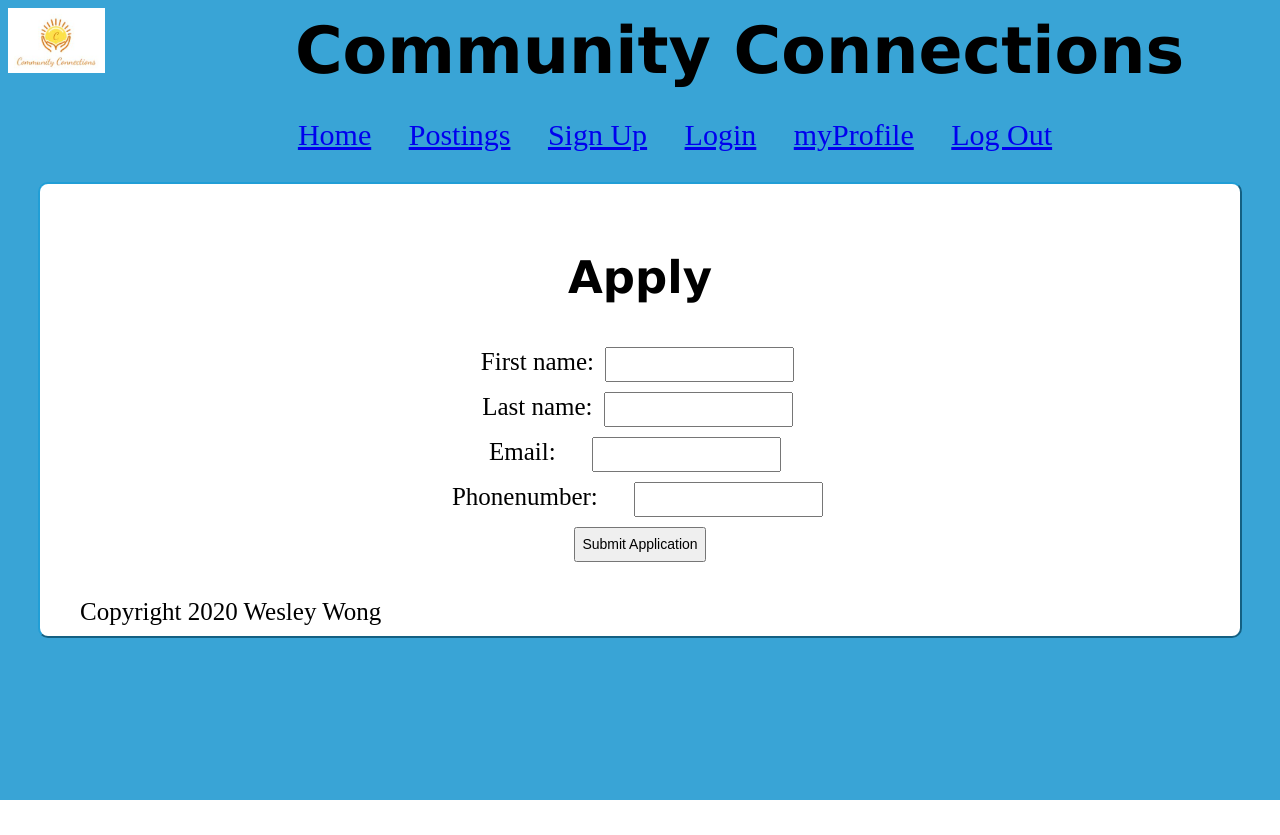
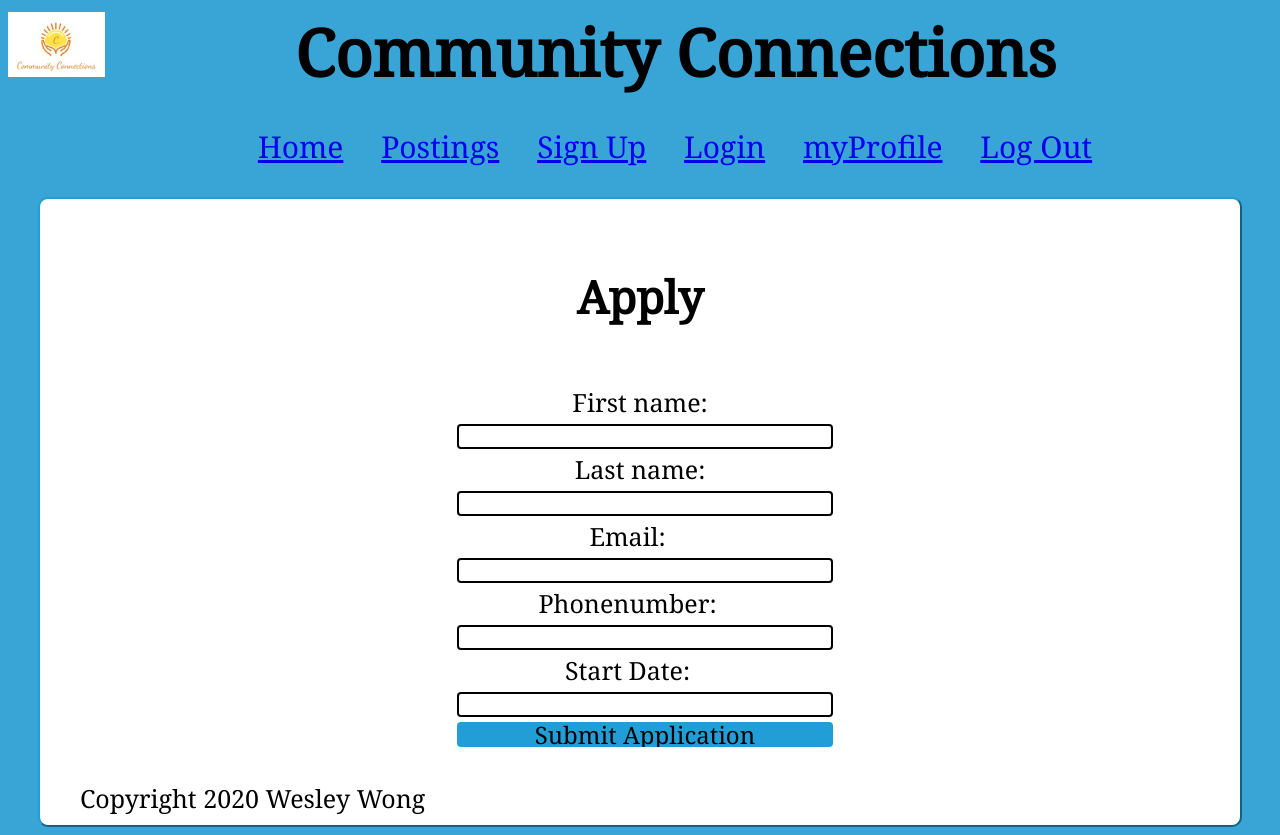
Before and after one commit to WesleyYWong/CS401FinalProject, a PHP site: page /exampleApplication.php in a window 1280 px wide. Before the commit the page ends 800 px from the top, so only its background shows below. Run offline with PHP 8.4, Linux system fonts and the light colour scheme; the visitor is signed in with stand-in values (Sample User, id 1); some libraries are stand-ins or nearby versions.

Commit message:
HW 7 adding Jquery

```diff
--- a/Login_handler.php
+++ b/Login_handler.php
@@ -6,7 +6,7 @@
     $_SESSION['good'] = array();
 
     $dao = new Dao();
-    $retrievedid = $dao->getUser($_POST['email'],$_POST['pw']);
+    $retrievedid = $dao->getUser($_POST['email'],hash('sha256' , $_POST['pw'] . "himalayanpinksalt"));
     if ($retrievedid != NULL && $retrievedid > 0)
     {
         $_SESSION['authenticated'] = true;
@@ -14,8 +14,9 @@
         header("Location: /Postings.php");
     }
     else {
+        $_SESSION['bad'][] = "login failed";
         $_SESSION['authenticated'] = false;
-        header("Location: /Login.php");
+        header("Location: /Login.php", true, 303);
     }
     exit();
 
--- /dev/null
+++ b/application-form.js
@@ -0,0 +1,3 @@
+$(function(){
+    $("#datepicker").datepicker();
+});
--- a/community.css
+++ b/community.css
@@ -1,9 +1,10 @@
 body {
     background-color: #39a4d6;
+    font-family: 'Noto Serif', serif;
 }
 #sitetitle > h1 {
     font-size:65px;
-    font-family:Verdana, Geneva, Tahoma, sans-serif;
+    font-family: 'Noto Serif', serif;
     display:inline;
     text-align:center;
     padding-left:15%;
@@ -11,7 +12,7 @@ body {
 
 h2 {
     font-size:45px;
-    font-family:Verdana, Geneva, Tahoma, sans-serif;
+    font-family: 'Noto Serif', serif;
     text-align:center;
 }
 
@@ -81,3 +82,64 @@ td {
     font-size: 15px;
     padding: 10 13;
 }
+#formwrapper {
+    display:block;
+    width:100%;
+    text-align: center;
+}
+form {
+    padding: 20px;
+    background: #ffffff;
+    color: black;
+    display: inline-block;
+    margin-left: auto;
+    margin-right:auto;
+    width:33%;
+    -moz-border-radius: 4px;
+    -webkit-border-radius: 4px;
+    border-radius: 4px;
+  }
+  form label,
+  form input,
+  form button {
+    border: 3px;
+    margin-bottom: 3px;
+    width: 100%;
+    display: block;
+  }
+  form input[type = text] {
+    border: 2px solid black;
+    border-radius: 4px;
+    height: 25px;
+    line-height: 25px;
+    background: #ffffff;
+    color: #000;
+    padding: 0 6px;
+    -moz-box-sizing: border-box;
+    -webkit-box-sizing: border-box;
+    box-sizing: border-box;
+  }
+  form input[type = submit] {
+    font-family: 'Noto Serif', serif;
+    font-size: x-large;
+    border-radius: 4px;
+    height: 25px;
+    line-height: 25px;
+    background: #219ed6;
+    color: #000;
+    padding: 0 6px;
+    -moz-box-sizing: border-box;
+    -webkit-box-sizing: border-box;
+    box-sizing: border-box;
+  }
+  form button {
+    height: 30px;
+    line-height: 30px;
+    background: #e67e22;
+    color: #e67e22;
+    margin-top: 10px;
+    cursor: pointer;
+  }
+form .error {
+    color: #ff0000;
+  }
--- a/exampleApplication.php
+++ b/exampleApplication.php
@@ -9,6 +9,7 @@
         <link rel="stylesheet" type="text/css"  href="application.css">
 </head>
 <h2>Apply</h2>
+        <div id="formwrapper">
         <form method="POST" action="app_handler.php" id ="application">
             <div><label for="fname">First name:</label>
             <input type="text" id="fname" name="fname"></div>
@@ -18,8 +19,15 @@
             <input type="text" id="email" name="email"></div>
             <div><label for="phonenumber">Phonenumber:&emsp;</label>
             <input type="text" id="phonenumber" name="phonenumber"></div>
+            <div><label for="datepicker">Start Date:&emsp;</label>
+            <input type="text" id="datepicker" name="datepicker"></div>
             <div><input type="submit" value="Submit Application"></div>
-        </form>
+        </form></div>
 <?php require_once("footer.php"); ?>
+</div>
+<link rel="stylesheet" href="//code.jquery.com/ui/1.12.1/themes/base/jquery-ui.css">
+<script src="https://code.jquery.com/jquery-1.12.4.js"></script>
+<script src="https://code.jquery.com/ui/1.12.1/jquery-ui.js"></script>
+<script src="application-form.js"></script>
     </body>
 </html>
--- a/nav.php
+++ b/nav.php
@@ -2,6 +2,8 @@
     <head>
         <link rel="stylesheet" type="text/css"  href="community.css">
         <link rel="shortcut icon" href="favico.ico">
+        <link rel="preconnect" href="https://fonts.gstatic.com">
+        <link href="https://fonts.googleapis.com/css2?family=Noto+Serif&display=swap" rel="stylesheet">
     </head>
     <body>
         <div id = "sitetitle"><img src="favico.ico" alt="site logo" id="sitelogo"><h1>Community Connections</h1></div>
--- a/signup_handler.php
+++ b/signup_handler.php
@@ -56,11 +56,11 @@
 
     $dao = new Dao();
 
-    $dao->addUser($email, $_POST['pw']);
+    $dao->addUser($email, hash('sha256' , $_POST['pw'] . "himalayanpinksalt"));
     $userID = $dao->getUserID($email);
     $dao->addProfile($_POST['fname'], $_POST['lname'], $userID);
     $_SESSION['good'][] = "Sucessfully registered an account, please log in";
-     //Redirect
+    //Redirect
     header("Location: /Signup.php" , true, 303);
     exit();
 
```
Also changed, not shown: Login.php (+7 -1 lines), Signup.php (+9 -3 lines), form-validation.js (added, +39 -0 lines), log.txt (+25 -0 lines), Dao.php (line endings or trailing spaces).
